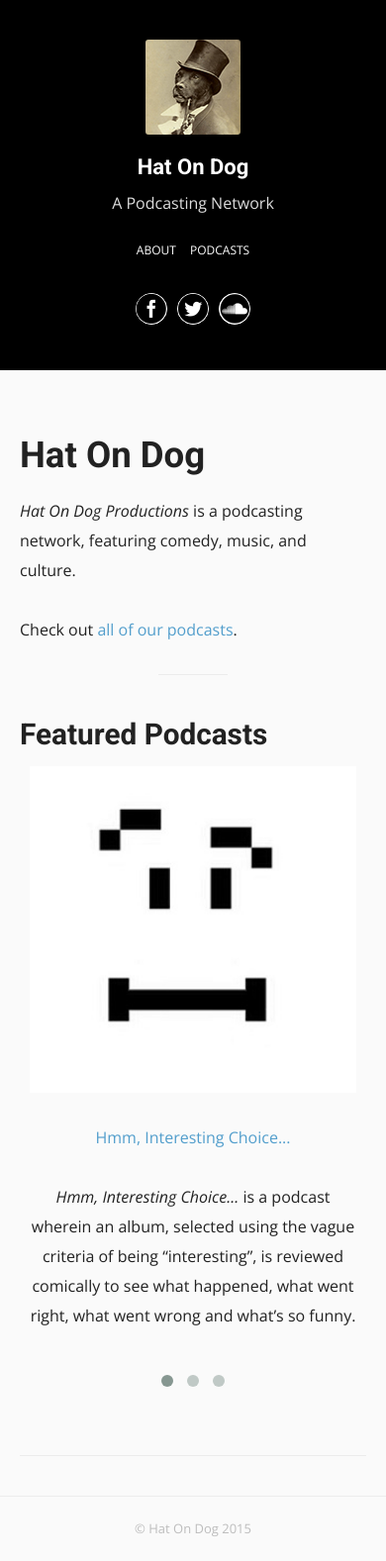
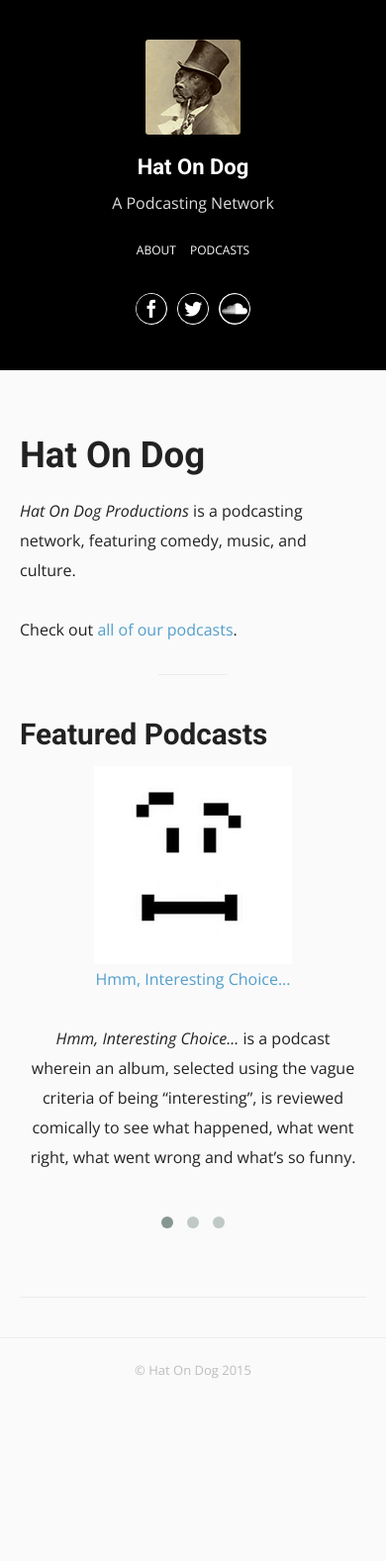
Before and after one commit to hatondog/hatondog.github.io, a Jekyll site: the page built from index.html, in a window 390 px wide. Shown: the whole page at 99% size. Built offline with Jekyll 4.4.1, drawn with Linux system fonts in a browser that asks for light colours; nearby versions of some CDN libraries; after the commit the page ends 1417 px from its top, so only the background shows below that.

Commit message:
Adjust carousel image size on mobile

```diff
--- a/css/style.css
+++ b/css/style.css
@@ -442,6 +442,12 @@ header  .social a{
         width: 100% !important;
 		text-align: center;
     }
+	.owl-carousel .item img{
+		max-height: 200px;
+		width: auto;
+		margin: 0 auto;
+		text-align: center;
+	}
 }
 .owl-carousel .half{
 	width:45%;
```
